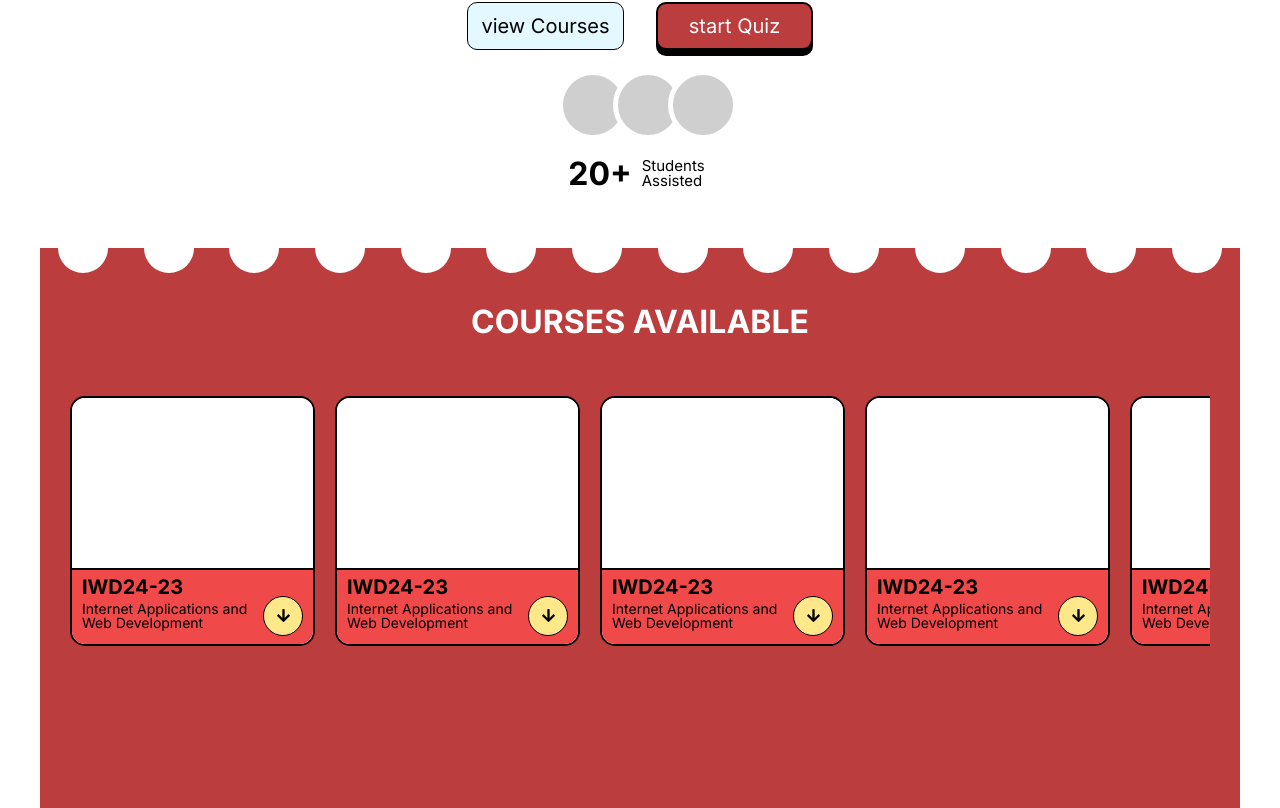
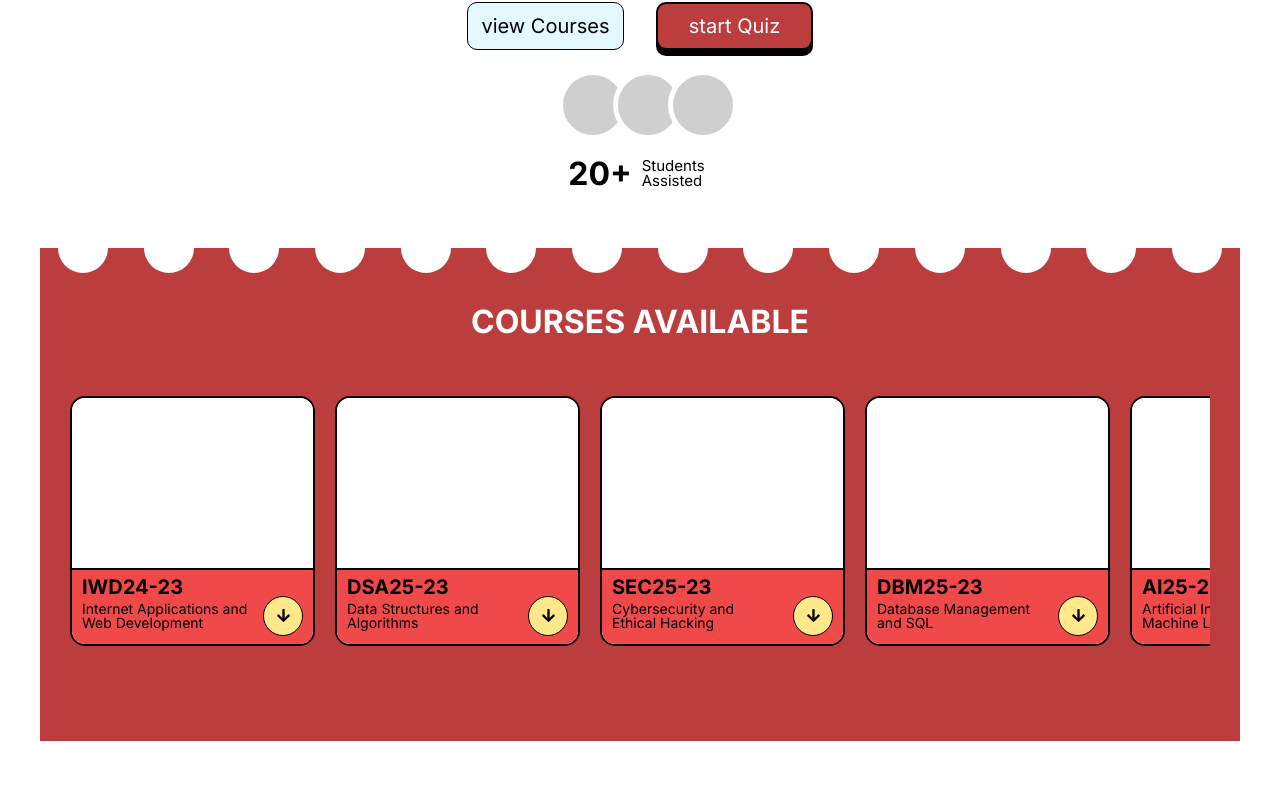
Before and after one commit to andresmotta9/fanshawe-survey-front, a React (Vite) app: page / in a window 1280 px wide. Shown: the part 508-1316 px from the top of the page. After the commit the page ends 1249 px from the top, so only its background shows below. Built offline with nearby package versions, Linux system fonts and the light colour scheme; no server answers; a web font is replaced by a local one.

Commit message:
Refactor CourseCards and CoursesSection components; implement dynamic course data and improve button functionality

```diff
--- a/src/components/courseCard/index.jsx
+++ b/src/components/courseCard/index.jsx
@@ -3,8 +3,9 @@ import { motion, transform } from "framer-motion";
 import { useState } from "react";
 import { FaArrowRight,FaArrowDown } from "react-icons/fa";
 
-export default function CourseCards(props) {
-  let [cardButtonClicked, setCardButtonClicked] = useState(false);
+
+export default function CourseCards({courseTitle,courseName,cardButtonClicked,onClick}) {
+
   return (
     <motion.div
       className="courseCard"
@@ -18,15 +19,14 @@ export default function CourseCards(props) {
     >
       <div className="courseImage"></div>
       <div className="courseDescription">
-        <div className="courseTitle">IWD24-23</div>
+        <div className="courseTitle">{courseTitle}</div>
         <div className="courseDetails">
           <div className="courseName">
-            {" "}
-            Internet Applications and Web Development
+            {courseName}
           </div>
           <div
             className="courseButton"
-            onClick={() => setCardButtonClicked(!cardButtonClicked)}
+            onClick={onClick}
           >
             { cardButtonClicked ? <FaArrowRight /> : <FaArrowDown />}
           </div>
--- /dev/null
+++ b/src/data/courseInfo.js
@@ -0,0 +1,45 @@
+const courseInfo = [
+  {
+    title: "IWD24-23",
+    name: "Internet Applications and Web Development",
+    description:
+      "This program provides students with the skills and knowledge needed for a career in web development and IT systems. It covers front-end and back-end web development, programming languages, database management, networking fundamentals, and system security. Students gain hands-on experience in building web applications, working with cloud-based systems, and understanding industry best practices.",
+    topSkills:["Analytical mindset","Problem-solving skills","Attention to detail"],
+    },
+    {
+      title: "DSA25-23",
+      name: "Data Structures and Algorithms",
+      description:
+        "This course equips students with a deep understanding of data structures and algorithms essential for problem-solving in software development. Topics include arrays, linked lists, trees, graphs, sorting, and searching algorithms. Students will develop efficient coding techniques and gain hands-on experience in optimizing performance for real-world applications.",
+      topSkills: ["Algorithmic thinking", "Code optimization", "Logical reasoning"],
+    },
+    {
+      title: "SEC25-23",
+      name: "Cybersecurity and Ethical Hacking",
+      description:
+        "Designed for students interested in IT security, this course covers network security, encryption, ethical hacking techniques, and penetration testing. It provides a strong foundation in securing systems against cyber threats and understanding vulnerabilities in different IT infrastructures.",
+      topSkills: ["Critical thinking", "Risk assessment", "Ethical decision-making"],
+    },
+    {
+      title: "DBM25-23",
+      name: "Database Management and SQL",
+      description:
+        "This course teaches students how to design, manage, and optimize databases using SQL and NoSQL technologies. Topics include relational database modeling, query optimization, indexing, and transactions. Students gain hands-on experience working with MySQL, PostgreSQL, and MongoDB.",
+      topSkills: ["Data analysis", "Query optimization", "Database design"],
+    },
+    {
+      title: "AI25-23",
+      name: "Artificial Intelligence and Machine Learning",
+      description:
+        "This program introduces students to artificial intelligence and machine learning fundamentals, covering supervised and unsupervised learning, neural networks, and AI ethics. Students will gain practical experience using Python, TensorFlow, and other AI frameworks to build intelligent systems.",
+      topSkills: ["Mathematical reasoning", "Data modeling", "Innovative thinking"],
+    },
+    {
+      title: "NET25-23",
+      name: "Computer Networks and Cloud Computing",
+      description:
+        "Focusing on modern network technologies, this course explores networking protocols, cloud infrastructure, and virtualization. Students will learn about AWS, Azure, and Google Cloud while gaining practical experience in configuring and securing cloud environments.",
+      topSkills: ["Network troubleshooting", "Cloud infrastructure", "Security awareness"],
+    }
+];
+export default courseInfo;
--- a/src/features/coursesSection/index.jsx
+++ b/src/features/coursesSection/index.jsx
@@ -1,30 +1,55 @@
-import CourseCards from "../../components/courseCard"
-import "./styles.css"
-import { useMediaQuery } from 'react-responsive'
+import CourseCards from "../../components/courseCard";
+import "./styles.css";
+import { useMediaQuery } from "react-responsive";
+import { useState } from "react";
+import { motion } from "framer-motion";
+import courseInfo from "../../data/courseInfo";
 
 
-export default function CoursesSection(){
+export default function CoursesSection() {
+  let [activeCard, setActiveCard] = useState(null);
+  const isDesktop = useMediaQuery({ minWidth: 750 });
 
-    const isDesktop = useMediaQuery({minWidth: 750})
-    return(
+  function handleCardClick(index) {
+    activeCard === index ? setActiveCard(null) : setActiveCard(index);
+    console.log(activeCard);
+  }
+  return (
     <div className="coursesSection">
       <div className="bindTopCircles">
-                {Array(isDesktop ? 14 : 5).fill().map((_,i) => (
+        {Array(isDesktop ? 14 : 5)
+          .fill()
+          .map((_, i) => (
             <div className="bindHoles" key={i}></div>
           ))}
       </div>
       <div className="coursesSectionContent">
         <div className="TextHeading">COURSES AVAILABLE</div>
         <div className="courseCardContainer">
-                    <CourseCards />
-                    <CourseCards />
-                    <CourseCards />
-                    <CourseCards />
-                    <CourseCards />
-                    <CourseCards />
-                    <CourseCards />
+          {courseInfo.map((courses, i) => (
+            <CourseCards
+              courseTitle={courses.title}
+              courseName={courses.name}
+              cardButtonClicked={activeCard === i}
+              key={i}
+              onClick={() => handleCardClick(i)}
+            />
+          ))}
+        </div>
+        { activeCard !== null ?
+        <motion.div className="courseFullDetails"
+
+        initial={{ opacity: 0, y: 50 }}
+        animate={{ opacity: 1, y: 0 }}
+        transition={{ duration: 0.5 }}>
+          <div className="heading">
+            <div className="courseFullDetailsTitle">{courseInfo[activeCard].title}</div>
+            <div className="courseFullDetailsName">{courseInfo[activeCard].name}</div>
+          </div>
+          <div className="courseFullDetailsDescription">{courseInfo[activeCard].description}</div>
+        </motion.div> : null
+        }
       </div>
     </div>
-        </div>
-    )
+  );
 }
--- a/src/features/coursesSection/styles.css
+++ b/src/features/coursesSection/styles.css
@@ -1,7 +1,8 @@
 .coursesSection{
     background-color: #BC3D3D;
-    height: 70vh;
+    height: max-content;
     margin-top: 50px;
+    padding-bottom: 30px;
 }
 .bindTopCircles{
     display: flex;
@@ -34,13 +35,34 @@
     margin-bottom: 40px;
     line-height: 120%;
 }
+.courseFullDetails{
+    height: 60vh;
+    background-color: #E4F8FF;
+    color: black;
+    border: 2px solid black;
+    border-radius: 20px;
+    padding: 29px;
+}
+.courseFullDetails .heading .courseFullDetailsTitle{
+    font-weight: 700;
+    font-size: 14px;
+}
+.courseFullDetails .heading .courseFullDetailsName{
+    line-height: 99%;
+    width: 314px;
+    font-size: 32px;
+}
+.courseFullDetails .courseFullDetailsDescription{
+    font: 16px;
+    margin-top: 20px;
+}
 
 
 /* desktop version */
 
 @media (min-width: 1024px) {
     .coursesSection{
-        height: 70vh;
+        height: max-content;
         margin: 50px 40px;
     }
     .coursesSectionContent{
```
Lines whose indentation alone changed are shown as unchanged.
